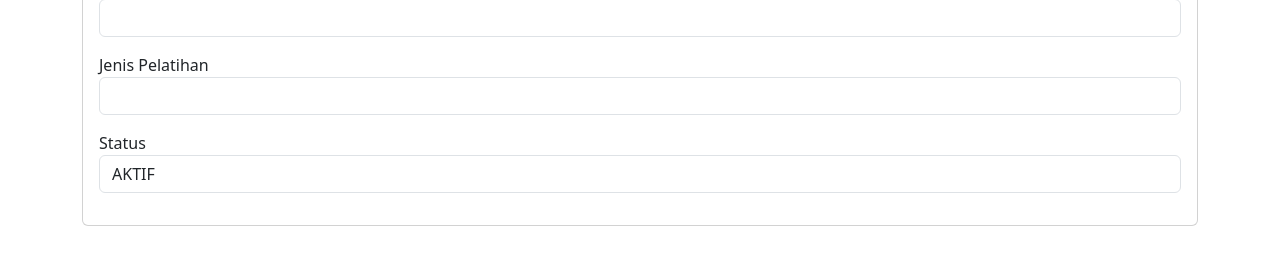
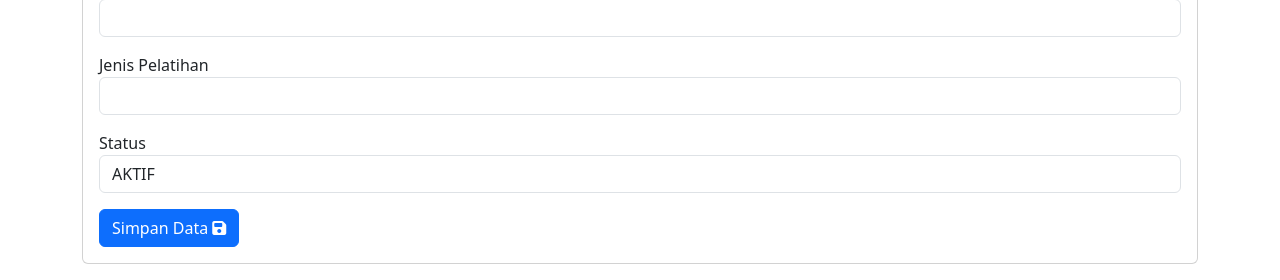
Before and after one commit to veris21/BLK_JUNIOR_WEB_2023, a PHP site: page /form.php in a window 1280 px wide. Shown: the part 767-1047 px from the top of the page. Before the commit the page ends 993 px from the top, so only its background shows below. Run offline with PHP 8.4, Linux system fonts and the light colour scheme.

Commit message:
Update Data

```diff
--- a/form.php
+++ b/form.php
@@ -35,7 +35,7 @@ $status_koneksi =  "SUCCESS";
             $message = "Formulir Tambah Data";
         }
     ?>
-        <div class="card mt-3">
+        <div class="card mt-3 mb-3">
             <div class="card-header">
                 <h3 class="card-title">
                     <?= $message  ?>
@@ -89,6 +89,7 @@ $status_koneksi =  "SUCCESS";
                             <option value="NONAKTIF">NONAKTIF</option>
                         </select>
                     </div>
+                    <button type="submit" class="btn btn-primary">Simpan Data <i class="fa fa-save"></i></button>
                 </form>
             </div>
         </div>
```
